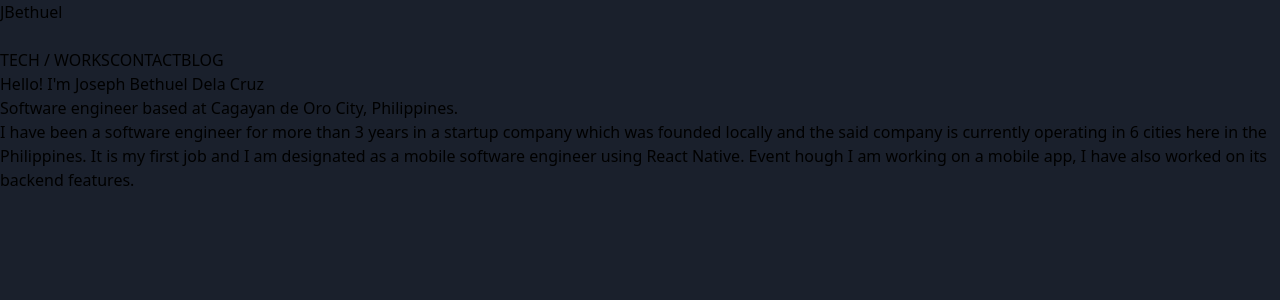
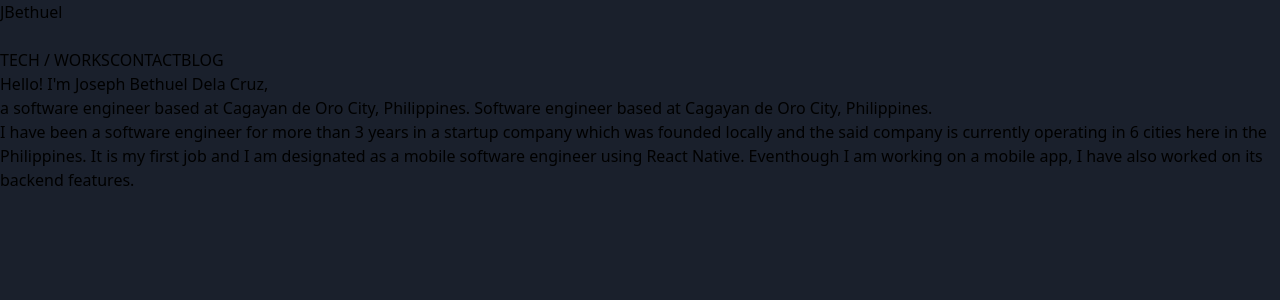
Before and after one commit to jbethuel/website, a Next.js app: page / in a window 1280 px wide. Shown: the top 300 px of the page. Built offline with nearby package versions, Linux system fonts and the light colour scheme.

Commit message:
:speech_balloon: some texts

```diff
--- a/pages/index.tsx
+++ b/pages/index.tsx
@@ -8,15 +8,16 @@ const Home = (): ReactNode => {
       <SEO />
       <div className='container mx-auto mt-4 lg:w-1/2 md:w-4/5'>
         <p className='text-white px-6'>
-          Hello! I'm Joseph Bethuel Dela Cruz <br />
-          Software engineer based at Cagayan de Oro City, Philippines.
+          Hello! I'm Joseph Bethuel Dela Cruz, <br />a software engineer based
+          at Cagayan de Oro City, Philippines. Software engineer based at
+          Cagayan de Oro City, Philippines.
         </p>
         <p className='text-white px-6 mt-4'>
           I have been a software engineer for more than 3 years in a startup
           company which was founded locally and the said company is currently
           operating in 6 cities here in the Philippines. It is my first job and
           I am designated as a mobile software engineer using React Native.
-          Event hough I am working on a mobile app, I have also worked on its
+          Eventhough I am working on a mobile app, I have also worked on its
           backend features.
         </p>
       </div>
```
